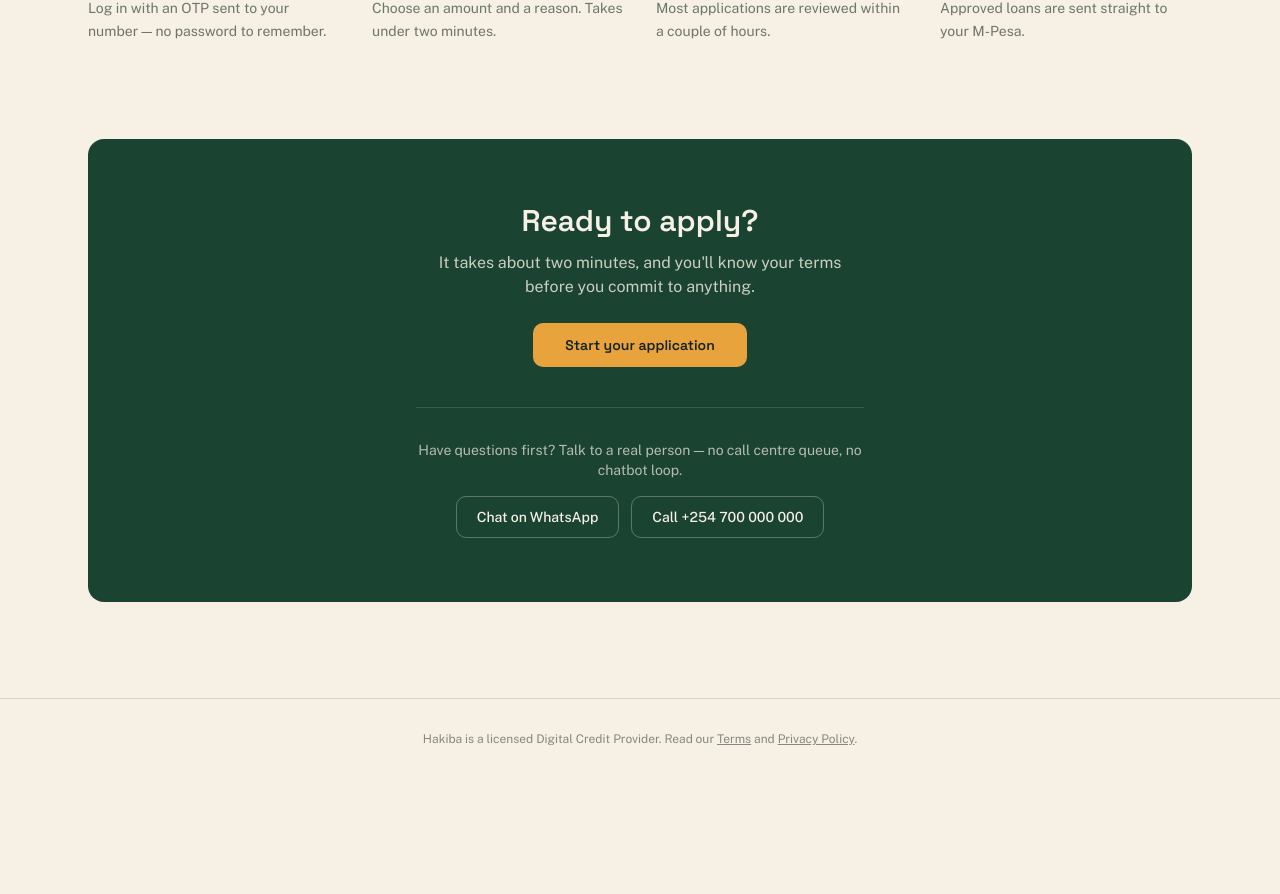
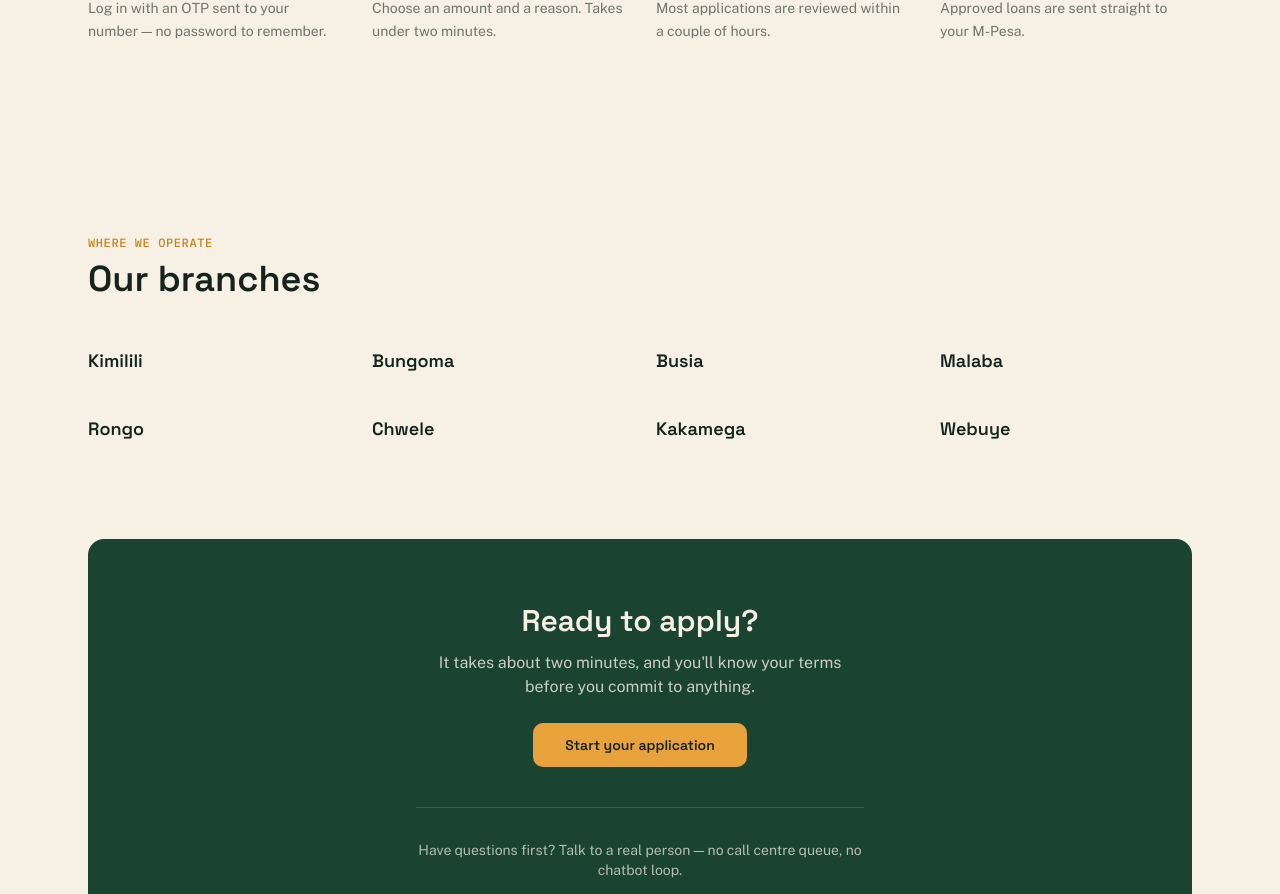
Before and after one commit to bennedictbett/Hakiba, a Next.js app in the folder client/: page / in a window 1280 px wide. Shown: the part 1880-2774 px from the top of the page. Before the commit the page ends 2659 px from the top, so only its background shows below. Built offline with nearby package versions, Linux system fonts and the light colour scheme.

Commit message:
Added branches section

```diff
--- a/client/app/(marketing)/page.tsx
+++ b/client/app/(marketing)/page.tsx
@@ -123,6 +123,40 @@ function WhySection() {
   );
 }
 
+function BranchesSection() {
+  const branches = [
+    "Kimilili",
+    "Bungoma",
+    "Busia",
+    "Malaba",
+    "Rongo",
+    "Chwele",
+    "Kakamega",
+    "Webuye",
+  ];
+
+  return (
+    <section className="py-16 sm:py-24">
+      <div className="mb-12 max-w-md">
+        <div className="mb-2 font-mono text-xs uppercase tracking-wider text-marigold-dark">
+          Where we operate
+        </div>
+        <h2 className="font-display text-3xl font-semibold text-ink sm:text-4xl">
+          Our branches
+        </h2>
+      </div>
+
+      <div className="grid grid-cols-2 gap-x-8 gap-y-10 sm:grid-cols-4">
+        {branches.map((branch) => (
+          <div key={branch}>
+            <h3 className="font-display text-lg font-semibold text-ink">{branch}</h3>
+          </div>
+        ))}
+      </div>
+    </section>
+  );
+}
+
 
 function HowItWorks() {
   const steps = [
@@ -184,6 +218,9 @@ export default function HomePage() {
         <HowItWorks />
       </div>
 
+      <div className="mx-auto max-w-6xl px-6">
+        <BranchesSection />
+      </div>
 
 
             <section className="mx-auto max-w-6xl px-6 pb-24">
```
